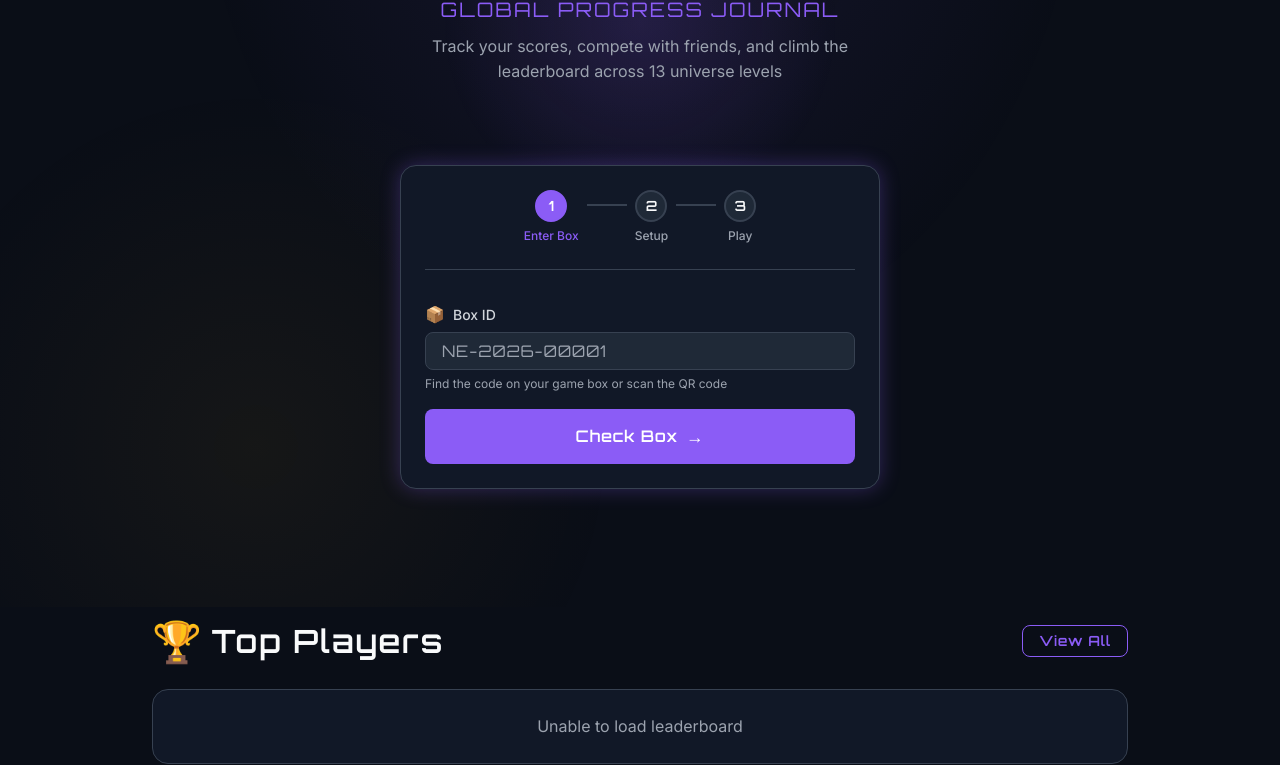
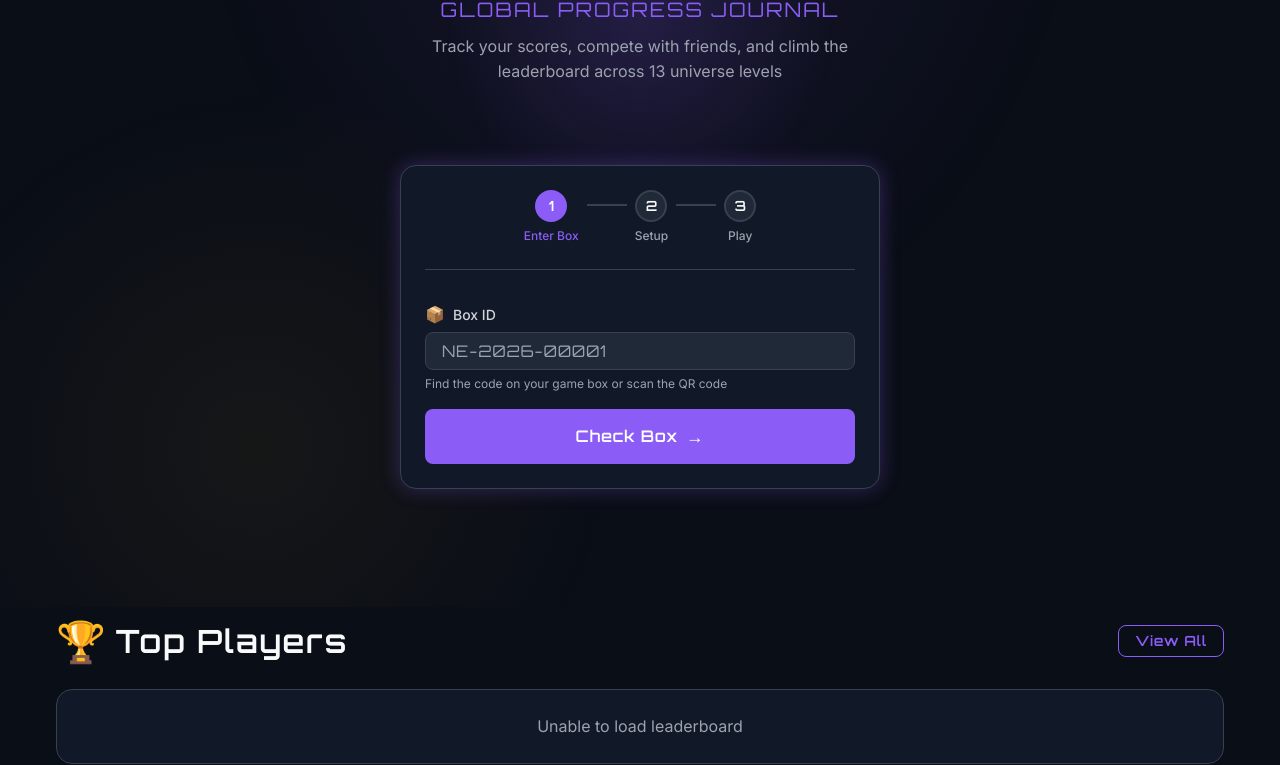
Before and after one commit to VldTs/neutronium-leaderboard, a website: page public/index.html in a window 1280 px wide. Shown: the part 193-958 px from the top of the page. Drawn offline with Linux system fonts and the light colour scheme; no server answers.

Commit message:
Update index.html

```diff
--- a/public/index.html
+++ b/public/index.html
@@ -256,7 +256,7 @@
     </div>
 
     <!-- Leaderboard Preview -->
-    <section class="leaderboard-section mt-2xl" style="margin: 8rem 6rem;">
+    <section class="leaderboard-section mt-2xl" style="margin: 8rem 0rem;">
       <div class="section-header">
         <h2>
           <span class="section-icon">&#127942;</span>
```
